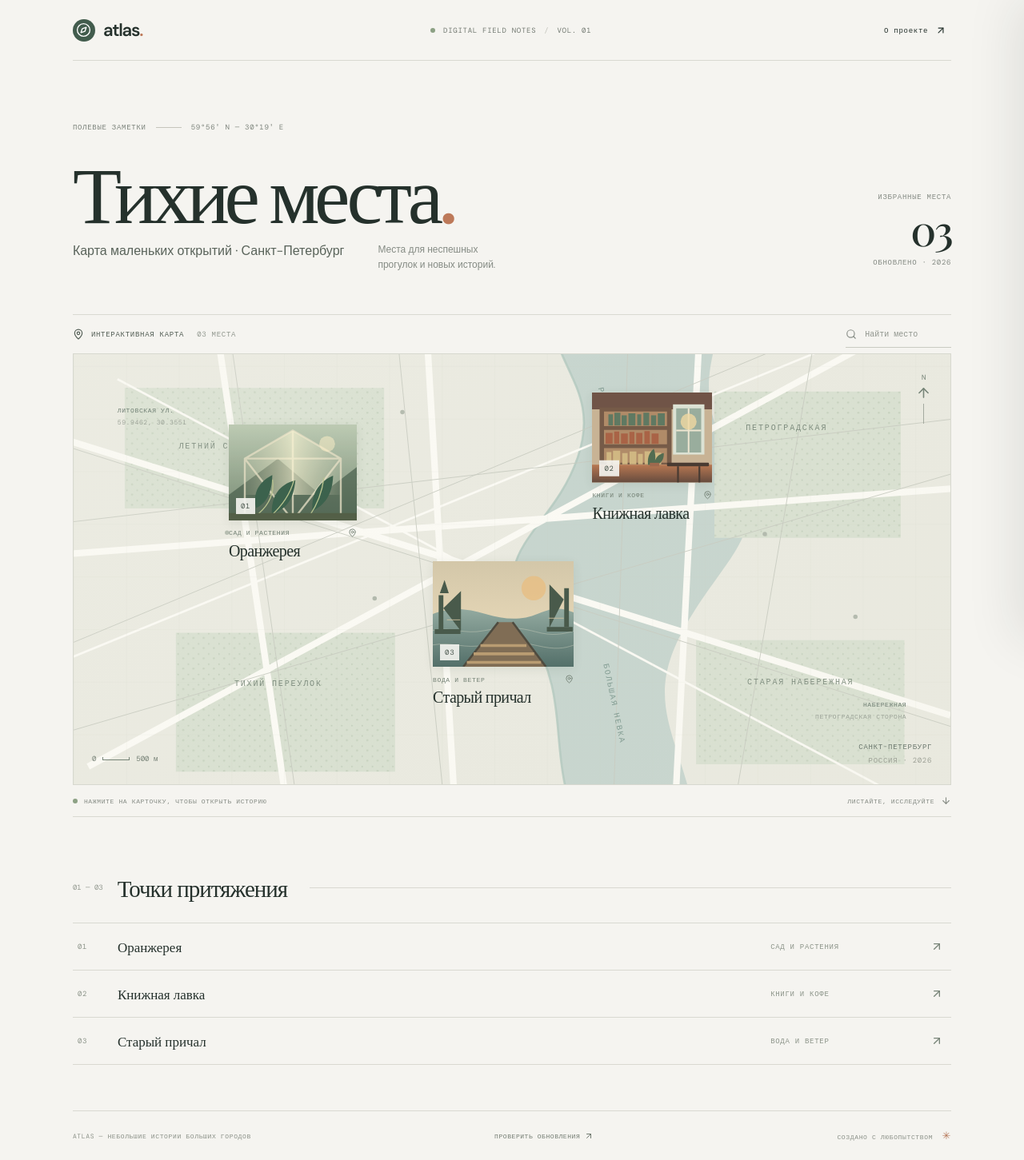
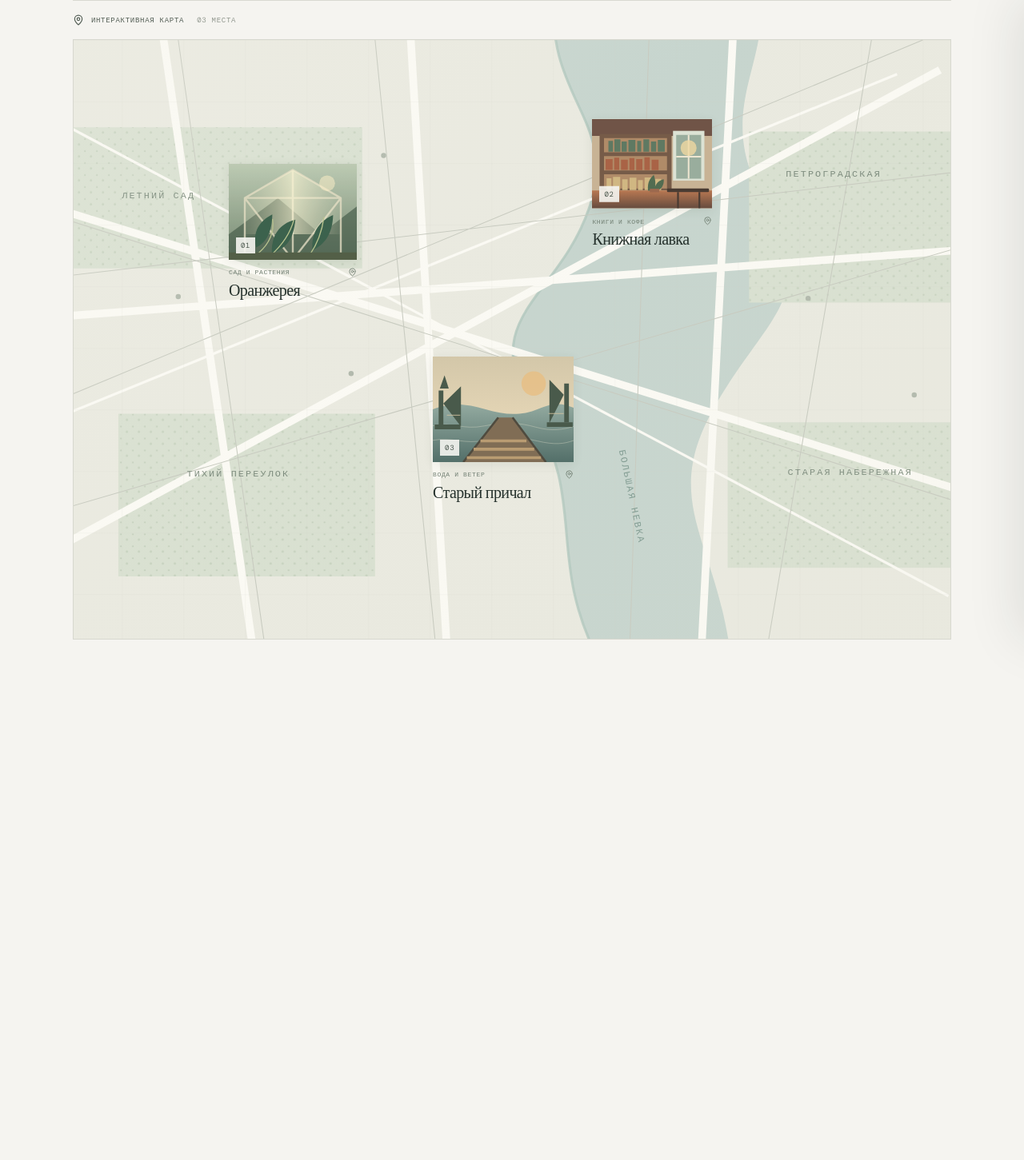
Before and after one commit to bit-config/infoteh-tach, a React (Vite) app: page / in a window 1280 px wide. Shown: the whole page at 80% size. After the commit the page ends 800 px from the top, so only its background shows below. Built offline with nearby package versions, Linux system fonts and the light colour scheme.

Commit message:
feat: update map data and enhance image gallery functionality; add build workflow for Windows app

```diff
--- a/public/data/map.json
+++ b/public/data/map.json
@@ -3,7 +3,7 @@
   "subtitle": "Карта маленьких открытий · Санкт-Петербург",
   "ImageFonMain": "/images/map.svg",
   "items": [
-    { "id": "greenhouse", "title": "Оранжерея", "category": "САД И РАСТЕНИЯ", "image": "/images/greenhouse.svg", "x": 25, "y": 32, "width": 160, "height": 120, "info": [{ "type": "text", "content": "Маленький тропический мир посреди города.", "style": "lead" }, { "type": "image", "src": "/images/greenhouse.svg", "caption": "Утро в старой оранжерее" }, { "type": "text", "content": "Внутри всегда немного теплее, чем снаружи. На запотевших стёклах собираются капли, а огромные листья тянутся к свету. Здесь приятно замедлиться и просто послушать, как шумят растения." }, { "type": "gallery", "images": [{ "src": "/images/leaf.svg", "caption": "Папоротник" }, { "src": "/images/flowers.svg", "caption": "Цветы в лучах солнца" }] }, { "type": "text", "content": "Лучшее время для прогулки — будний день до полудня." }] },
+    { "id": "greenhouse", "title": "Оранжерея", "category": "САД И РАСТЕНИЯ", "image": "/images/greenhouse.svg", "x": 25, "y": 32, "width": 160, "height": 120, "info": [{ "type": "text", "content": "Маленький тропический мир посреди города.", "style": "lead" }, { "type": "image", "src": "/images/greenhouse.svg", "caption": "Утро в старой оранжерее" }, { "type": "text", "content": "Внутри всегда немного теплее, чем снаружи. На запотевших стёклах собираются капли, а огромные листья тянутся к свету. Здесь приятно замедлиться и просто послушать, как шумят растения." }, { "type": "gallery", "images": [{ "src": "/images/leaf.svg", "caption": "Папоротник" }, { "src": "/images/flowers.svg", "caption": "Цветы в лучах солнца" }, { "src": "/images/greenhouse.svg", "caption": "Тропические растения" }, { "src": "/images/river.svg", "caption": "Отражения на воде" }, { "src": "/images/pier.svg", "caption": "Дорожка в саду" }] }, { "type": "text", "content": "Лучшее время для прогулки — будний день до полудня." }] },
     { "id": "bookshop", "title": "Книжная лавка", "category": "КНИГИ И КОФЕ", "image": "/images/bookshop.svg", "x": 66, "y": 24, "width": 150, "height": 112, "info": [{ "type": "text", "content": "Книги с историей и кофе, который не торопит.", "style": "lead" }, { "type": "text", "content": "На полках соседствуют старые путеводители, поэзия и открытки из других городов. Хозяин лавки помнит, какую книгу кому посоветовал, а у окна всегда найдётся свободный столик." }, { "type": "image", "src": "/images/bookshop.svg", "caption": "Любимое место у окна" }, { "type": "text", "content": "Возьмите с собой книгу — здесь её можно обменять на другую." }] },
     { "id": "pier", "title": "Старый причал", "category": "ВОДА И ВЕТЕР", "image": "/images/pier.svg", "x": 49, "y": 65, "width": 176, "height": 126, "info": [{ "type": "text", "content": "Вода, широкое небо и несколько минут тишины.", "style": "lead" }, { "type": "image", "src": "/images/pier.svg", "caption": "Причал в мягком вечернем свете" }, { "type": "text", "content": "Сюда приходят смотреть на закат и провожать медленные речные трамвайчики. Деревянные доски поскрипывают под ногами, а ветер приносит запах воды и дальних путешествий.", "style": "quote" }, { "type": "gallery", "images": [{ "src": "/images/river.svg", "caption": "Река на закате" }, { "src": "/images/pier.svg", "caption": "Дорога к воде" }] }] }
   ]
--- a/src/App.tsx
+++ b/src/App.tsx
@@ -1,8 +1,5 @@
-import { useEffect, useRef, useState } from "react";
-import { isTauri } from "@tauri-apps/api/core";
-import { relaunch } from "@tauri-apps/plugin-process";
-import { check } from "@tauri-apps/plugin-updater";
-import { ArrowDown, ArrowUpRight, BookOpen, ChevronLeft, ChevronRight, Compass, MapPin, Search, X } from "lucide-react";
+import { useEffect, useState } from "react";
+import { ArrowUpRight, MapPin, X } from "lucide-react";
 import mapData from "./data/map.json";
 import type { MapData, MapItem, StoryBlock } from "./types";
 
@@ -10,12 +7,9 @@ const data = mapData as MapData;
 
 function App() {
   const [active, setActive] = useState<MapItem | null>(null);
-  const [query, setQuery] = useState("");
+  const [enlargedImage, setEnlargedImage] = useState<{ src: string; alt: string } | null>(null);
   const [map, setMap] = useState<MapData>(data);
   const [loadError, setLoadError] = useState("");
-  const [updateStatus, setUpdateStatus] = useState("");
-  const mapRef = useRef<HTMLDivElement>(null);
-
   useEffect(() => {
     fetch("/data/map.json").then((response) => {
       if (!response.ok) throw new Error("Не удалось прочитать файл карты");
@@ -24,91 +18,50 @@ function App() {
   }, []);
 
   useEffect(() => {
-    const onKeyDown = (event: KeyboardEvent) => { if (event.key === "Escape") setActive(null); };
+    const onKeyDown = (event: KeyboardEvent) => {
+      if (event.key === "Escape") {
+        if (enlargedImage) setEnlargedImage(null);
+        else setActive(null);
+      }
+    };
     window.addEventListener("keydown", onKeyDown);
     return () => window.removeEventListener("keydown", onKeyDown);
-  }, []);
+  }, [enlargedImage]);
 
-  const visibleItems = map.items.filter((item) => `${item.title} ${item.category}`.toLowerCase().includes(query.toLowerCase()));
-  const activeIndex = active ? map.items.findIndex((item) => item.id === active.id) : -1;
-  const moveStory = (direction: number) => {
-    const next = (activeIndex + direction + map.items.length) % map.items.length;
-    setActive(map.items[next]);
-  };
-  const checkForUpdates = async () => {
-    if (!isTauri()) { setUpdateStatus("Проверка обновлений доступна в установленном приложении."); return; }
-    setUpdateStatus("Проверяем обновления…");
-    try {
-      const update = await check();
-      if (!update) { setUpdateStatus("У вас установлена последняя версия."); return; }
-      setUpdateStatus(`Устанавливаем версию ${update.version}…`);
-      await update.downloadAndInstall();
-      await relaunch();
-    } catch (error) {
-      setUpdateStatus(`Не удалось проверить обновления: ${String(error)}`);
-    }
-  };
-
+  const visibleItems = map.items;
   return (
     <main className="app-shell">
-      <header className="topbar">
-        <a className="brand" href="#top" aria-label="Atlas — на главную"><span className="brand-mark"><Compass size={19} strokeWidth={1.7} /></span><span>atlas<span className="brand-period">.</span></span></a>
-        <div className="topbar-center"><span className="status-dot" /> DIGITAL FIELD NOTES <span className="topbar-divider">/</span> VOL. 01</div>
-        <button className="about-button" onClick={() => setActive({ id: "about", title: "О проекте", category: "НЕБОЛЬШОЙ ПУТЕВОДИТЕЛЬ", image: "/images/leaf.svg", x: 0, y: 0, width: 0, height: 0, info: [{ type: "text", content: "Atlas — коллекция мест, которые хочется сохранить.", style: "lead" }, { type: "text", content: "Каждая точка на карте открывает свою небольшую историю. Добавляйте места и фотографии в JSON-файл — страница сама покажет их в нужном порядке." }] })}>О проекте <ArrowUpRight size={14} /></button>
-      </header>
-
-      <section className="intro" id="top">
-        <div className="intro-copy"><div className="eyebrow"><span>ПОЛЕВЫЕ ЗАМЕТКИ</span><span className="eyebrow-line" /><span>59°56′ N — 30°19′ E</span></div>
-          <h1>{map.title}<span className="title-period">.</span></h1>
-          <div className="intro-bottom"><p>{map.subtitle}</p><span className="intro-note">Места для неспешных<br />прогулок и новых историй.</span></div>
-        </div>
-        <div className="edition"><span>ИЗБРАННЫЕ МЕСТА</span><strong>03</strong><span>ОБНОВЛЕНО · 2026</span></div>
-      </section>
-
       <section className="map-section">
-        <div className="map-toolbar"><div className="map-label"><MapPin size={14} /> ИНТЕРАКТИВНАЯ КАРТА <span className="map-count">{String(visibleItems.length).padStart(2, "0")} МЕСТА</span></div>
-          <label className="search-box"><Search size={14} /><input value={query} onChange={(event) => setQuery(event.target.value)} placeholder="Найти место" aria-label="Найти место" />{query && <button onClick={() => setQuery("")} aria-label="Очистить"><X size={13} /></button>}</label>
-        </div>
-        <div className="map-canvas" ref={mapRef} style={{ backgroundImage: `url("${map.ImageFonMain}")` }}>
+        <div className="map-toolbar"><div className="map-label"><MapPin size={14} /> ИНТЕРАКТИВНАЯ КАРТА <span className="map-count">{String(visibleItems.length).padStart(2, "0")} МЕСТА</span></div></div>
+        <div className="map-canvas" style={{ backgroundImage: `url("${map.ImageFonMain}")` }}>
           <div className="map-wash" />
-          <div className="map-coordinate coordinate-one">ЛИТОВСКАЯ УЛ. <span>59.9462, 30.3551</span></div>
-          <div className="map-coordinate coordinate-two">НАБЕРЕЖНАЯ <span>ПЕТРОГРАДСКАЯ СТОРОНА</span></div>
           {visibleItems.map((item, index) => <button key={item.id} className={`map-card ${active?.id === item.id ? "map-card-active" : ""}`} style={{ left: `${item.x}%`, top: `${item.y}%`, width: `${item.width}px`, "--card-delay": `${index * 100}ms` } as React.CSSProperties} onClick={() => setActive(item)} aria-label={`Открыть: ${item.title}`}>
             <span className="card-image-wrap"><img src={item.image} alt="" /><span className="card-open"><ArrowUpRight size={15} /></span><span className="card-index">0{map.items.indexOf(item) + 1}</span></span>
             <span className="card-meta"><span>{item.category}</span><span className="card-pin"><MapPin size={11} /></span></span>
             <span className="card-title">{item.title}</span>
           </button>)}
-          {visibleItems.length === 0 && <div className="empty-search">Место не найдено. Попробуйте другой запрос.</div>}
-          <div className="map-compass"><span>N</span><ArrowUpRight size={19} /><span className="compass-line" /></div>
-          <div className="map-scale"><span>0</span><i /><span>500 м</span></div>
-          <div className="map-caption"><span>САНКТ-ПЕТЕРБУРГ</span><span>РОССИЯ · 2026</span></div>
         </div>
-        <div className="map-footer"><span><span className="footer-dot" /> НАЖМИТЕ НА КАРТОЧКУ, ЧТОБЫ ОТКРЫТЬ ИСТОРИЮ</span><span>ЛИСТАЙТЕ, ИССЛЕДУЙТЕ <ArrowDown size={13} /></span></div>
       </section>
-
-      <section className="places-strip"><div className="strip-heading"><span>01 — 03</span><h2>Точки притяжения</h2><span className="strip-rule" /></div><div className="place-links">{map.items.map((item, index) => <button key={item.id} className="place-link" onClick={() => setActive(item)}><span className="place-number">0{index + 1}</span><span className="place-link-title">{item.title}</span><span className="place-link-category">{item.category}</span><ArrowUpRight size={16} /></button>)}</div></section>
-      <footer className="footer"><span>ATLAS — НЕБОЛЬШИЕ ИСТОРИИ БОЛЬШИХ ГОРОДОВ</span><button className="update-button" onClick={checkForUpdates}>ПРОВЕРИТЬ ОБНОВЛЕНИЯ <ArrowUpRight size={12} /></button><span>СОЗДАНО С ЛЮБОПЫТСТВОМ <span className="footer-heart">✳</span></span></footer>
 
       <div className={`drawer-backdrop ${active ? "is-visible" : ""}`} onClick={() => setActive(null)} aria-hidden="true" />
       <aside className={`story-drawer ${active ? "is-open" : ""}`} role="dialog" aria-modal="true" aria-label={active?.title ?? "История места"}>
         {active && <><div className="drawer-top"><span><span className="drawer-live" /> ИСТОРИЯ МЕСТА <span className="drawer-separator">/</span> {active.category}</span><button className="close-button" onClick={() => setActive(null)} aria-label="Закрыть"><X size={18} /></button></div>
           <div className="drawer-scroll"><div className="drawer-heading"><span className="drawer-number">МЕСТО {String(map.items.indexOf(active) + 1).padStart(2, "0")} <span>— ИЗБРАННОЕ</span></span><h2>{active.title}<span>.</span></h2><div className="drawer-location"><MapPin size={13} /> САНКТ-ПЕТЕРБУРГ, РОССИЯ</div></div>
-            <article className="story-content">{active.info.map((block, index) => <StoryBlockView key={`${active.id}-${index}`} block={block} />)}</article>
+            <article className="story-content">{active.info.map((block, index) => <StoryBlockView key={`${active.id}-${index}`} block={block} onImageClick={(src, alt) => setEnlargedImage({ src, alt })} />)}</article>
             <div className="drawer-footnote"><span>КООРДИНАТЫ НА КАРТЕ</span><span>{active.x.toFixed(2)}° N — {active.y.toFixed(2)}° E</span></div>
           </div>
-          <div className="drawer-navigation"><button onClick={() => moveStory(-1)} aria-label="Предыдущее место"><ChevronLeft size={17} /><span>ПРЕДЫДУЩЕЕ</span></button><span>{String(Math.max(0, activeIndex + 1)).padStart(2, "0")} / {String(map.items.length).padStart(2, "0")}</span><button onClick={() => moveStory(1)} aria-label="Следующее место"><span>СЛЕДУЮЩЕЕ</span><ChevronRight size={17} /></button></div>
         </>}
       </aside>
-      {loadError && <div className="toast"><BookOpen size={14} />{loadError}</div>}
-      {updateStatus && <div className="toast update-toast" role="status"><span>{updateStatus}</span><button onClick={() => setUpdateStatus("")} aria-label="Закрыть"><X size={13} /></button></div>}
+      {enlargedImage && <div className="image-lightbox" role="dialog" aria-modal="true" aria-label="Увеличенное изображение" onClick={() => setEnlargedImage(null)}><button className="lightbox-close" onClick={() => setEnlargedImage(null)} aria-label="Закрыть"><X size={22} /></button><img src={enlargedImage.src} alt={enlargedImage.alt} onClick={(event) => event.stopPropagation()} /></div>}
+      {loadError && <div className="toast">{loadError}</div>}
     </main>
   );
 }
 
-function StoryBlockView({ block }: { block: StoryBlock }) {
+function StoryBlockView({ block, onImageClick }: { block: StoryBlock; onImageClick: (src: string, alt: string) => void }) {
   if (block.type === "text") return <p className={`story-paragraph ${block.style ?? ""}`}>{block.content}</p>;
-  if (block.type === "image") return <figure className="story-image"><img src={block.src} alt={block.caption ?? ""} />{block.caption && <figcaption>{block.caption}</figcaption>}</figure>;
-  return <div className="story-gallery">{block.images.map((image, index) => <figure key={`${image.src}-${index}`}><img src={image.src} alt={image.caption ?? ""} />{image.caption && <figcaption>{image.caption}</figcaption>}</figure>)}</div>;
+  if (block.type === "image") return <figure className="story-image"><button className="zoom-image-button" onClick={() => onImageClick(block.src, block.caption ?? "Увеличенное изображение")} aria-label="Увеличить изображение"><img src={block.src} alt={block.caption ?? ""} /></button>{block.caption && <figcaption>{block.caption}</figcaption>}</figure>;
+  return <div className="story-gallery">{block.images.map((media, index) => <figure key={`${media.src}-${index}`} className={`gallery-item gallery-item-${media.type ?? "image"}`}>{media.type === "video" ? <video src={media.src} controls playsInline preload="metadata" aria-label={media.caption ?? "Видео из галереи"} /> : <button className="zoom-image-button" onClick={() => onImageClick(media.src, media.caption ?? "Увеличенное изображение")} aria-label="Увеличить изображение"><img src={media.src} alt={media.caption ?? ""} /></button>}{media.caption && <figcaption><span className="gallery-format">{media.type === "video" ? "ВИДЕО" : "ФОТО"}</span>{media.caption}</figcaption>}</figure>)}</div>;
 }
 
 export default App;
--- a/src/data/map.json
+++ b/src/data/map.json
@@ -16,7 +16,7 @@
         { "type": "text", "content": "Маленький тропический мир посреди города.", "style": "lead" },
         { "type": "image", "src": "/images/greenhouse.svg", "caption": "Утро в старой оранжерее" },
         { "type": "text", "content": "Внутри всегда немного теплее, чем снаружи. На запотевших стёклах собираются капли, а огромные листья тянутся к свету. Здесь приятно замедлиться и просто послушать, как шумят растения." },
-        { "type": "gallery", "images": [{ "src": "/images/leaf.svg", "caption": "Папоротник" }, { "src": "/images/flowers.svg", "caption": "Цветы в лучах солнца" }] },
+        { "type": "gallery", "images": [{ "src": "/images/leaf.svg", "caption": "Папоротник" }, { "src": "/images/flowers.svg", "caption": "Цветы в лучах солнца" }, { "src": "/images/greenhouse.svg", "caption": "Тропические растения" }, { "src": "/images/river.svg", "caption": "Отражения на воде" }, { "src": "/images/pier.svg", "caption": "Дорожка в саду" }] },
         { "type": "text", "content": "Лучшее время для прогулки — будний день до полудня." }
       ]
     },
--- a/src/types.ts
+++ b/src/types.ts
@@ -1,7 +1,7 @@
 export type StoryBlock =
   | { type: "text"; content: string; style?: "lead" | "quote" }
   | { type: "image"; src: string; caption?: string }
-  | { type: "gallery"; images: { src: string; caption?: string }[] };
+  | { type: "gallery"; images: { type?: "image" | "video"; src: string; caption?: string }[] };
 
 export interface MapItem {
   id: string;
```
Also changed, not shown: src/styles.css, 2 other files (tests, documents, lock files or other folders).
